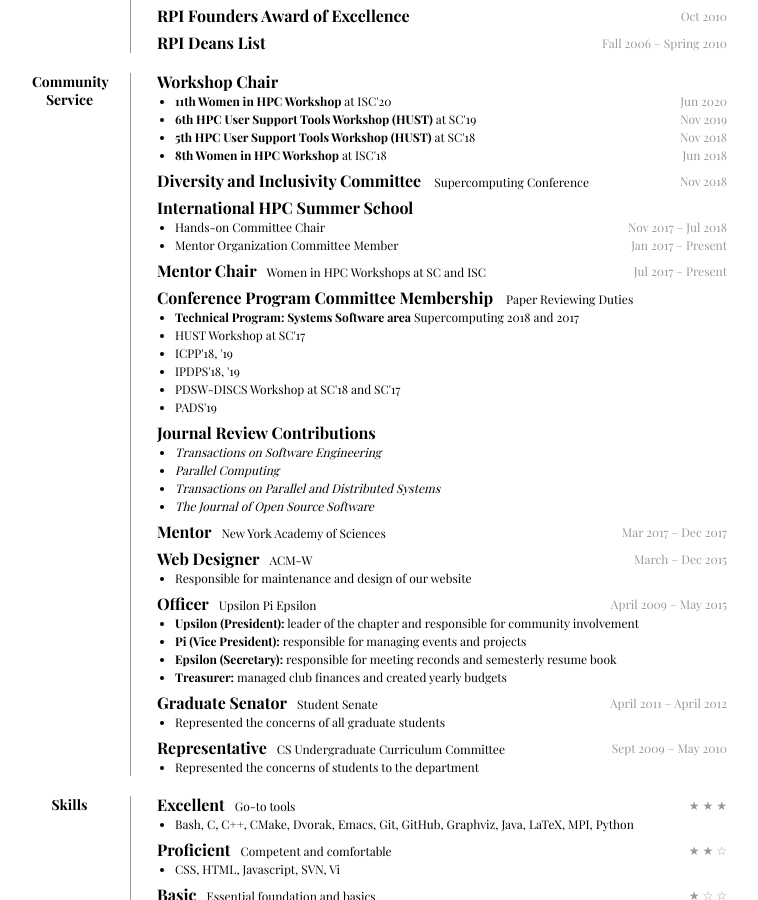
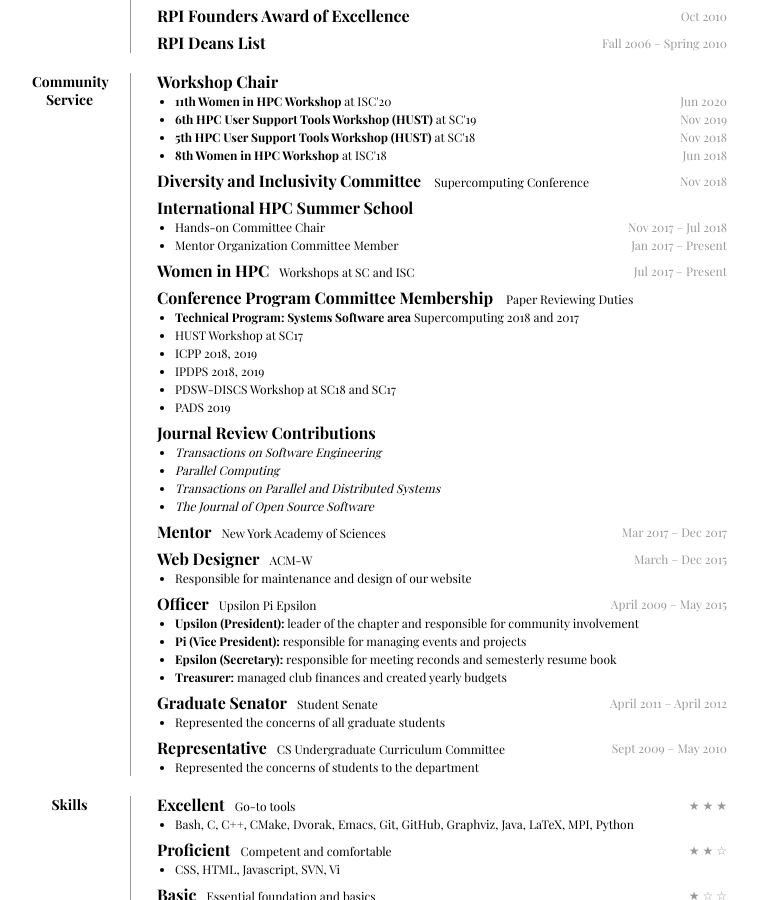
Before and after one commit to gonsie/gonsie.github.io, a Jekyll site: the page cv.html, which Jekyll copies as it is, in a window 1280 px wide and 900 px high, scrolled down 1118 px. Shown: the whole window, without its empty margins (258-1016 px from the left). Built offline with Jekyll 4.4.1, drawn with Linux system fonts in a browser that asks for light colours; some web fonts are replaced.

Commit message:
quote marks in conf years

```diff
--- a/cv.html
+++ b/cv.html
@@ -276,18 +276,18 @@
               </ul>
 
               <h2 class="smartmargin">
-                <strong>Mentor Chair</strong>Women in HPC Workshops at SC and ISC
+                <strong>Women in HPC</strong>Workshops at SC and ISC
                 <span>Jul 2017 &ndash; Present</span>
               </h2>
 
               <h2 class="smartmargin"><strong>Conference Program Committee Membership</strong> Paper Reviewing Duties</h2>
               <ul>
                 <li><strong>Technical Program: Systems Software area</strong> Supercomputing 2018 and 2017</li>
-                <li>HUST Workshop at SC'17</li>
-                <li>ICPP'18, '19</li>
-                <li>IPDPS'18, '19</li>
-                <li>PDSW-DISCS Workshop at SC'18 and SC'17</li>
-                <li>PADS'19</li>
+                <li>HUST Workshop at SC17</li>
+                <li>ICPP 2018, 2019</li>
+                <li>IPDPS 2018, 2019</li>
+                <li>PDSW-DISCS Workshop at SC18 and SC17</li>
+                <li>PADS 2019</li>
               </ul>
 
               <h2 class="smartmargin"><strong>Journal Review Contributions</strong></h2>
```
